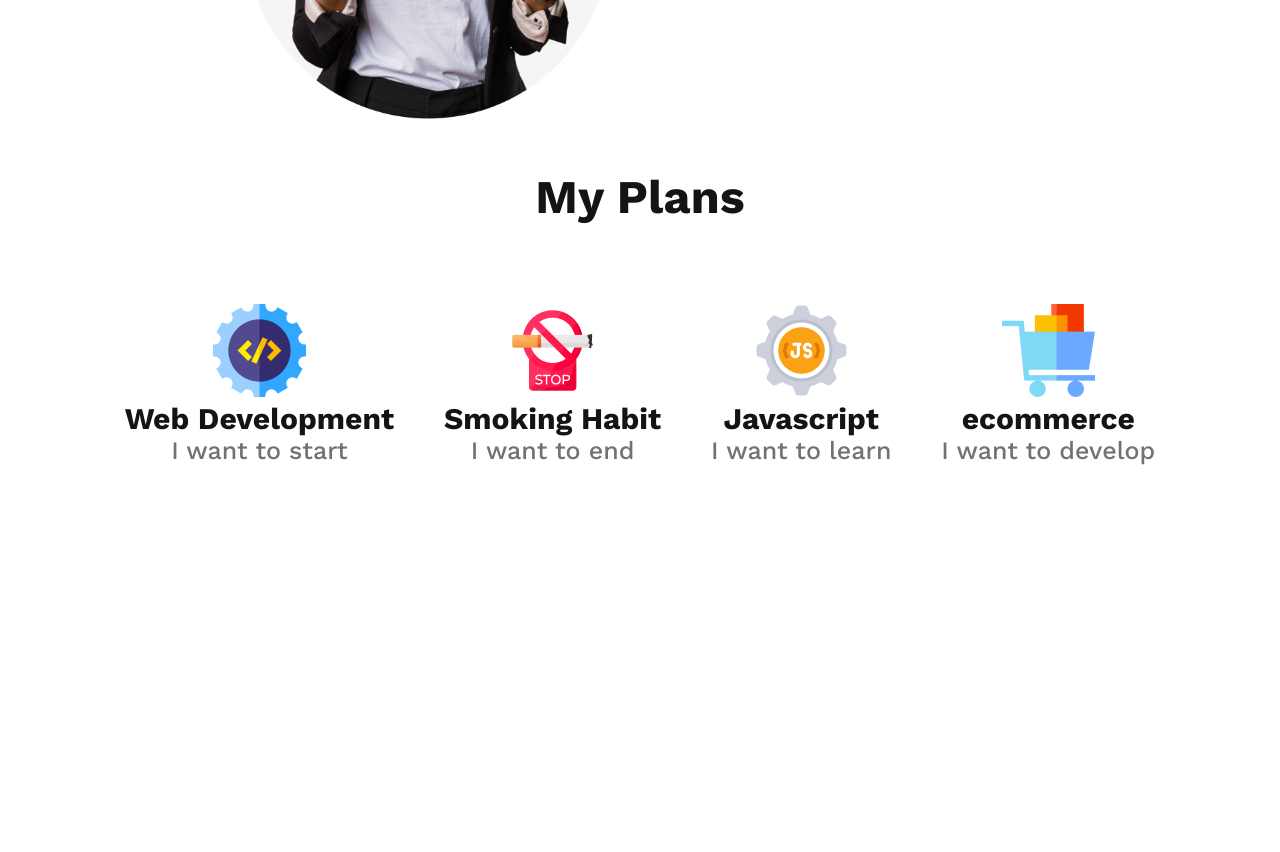
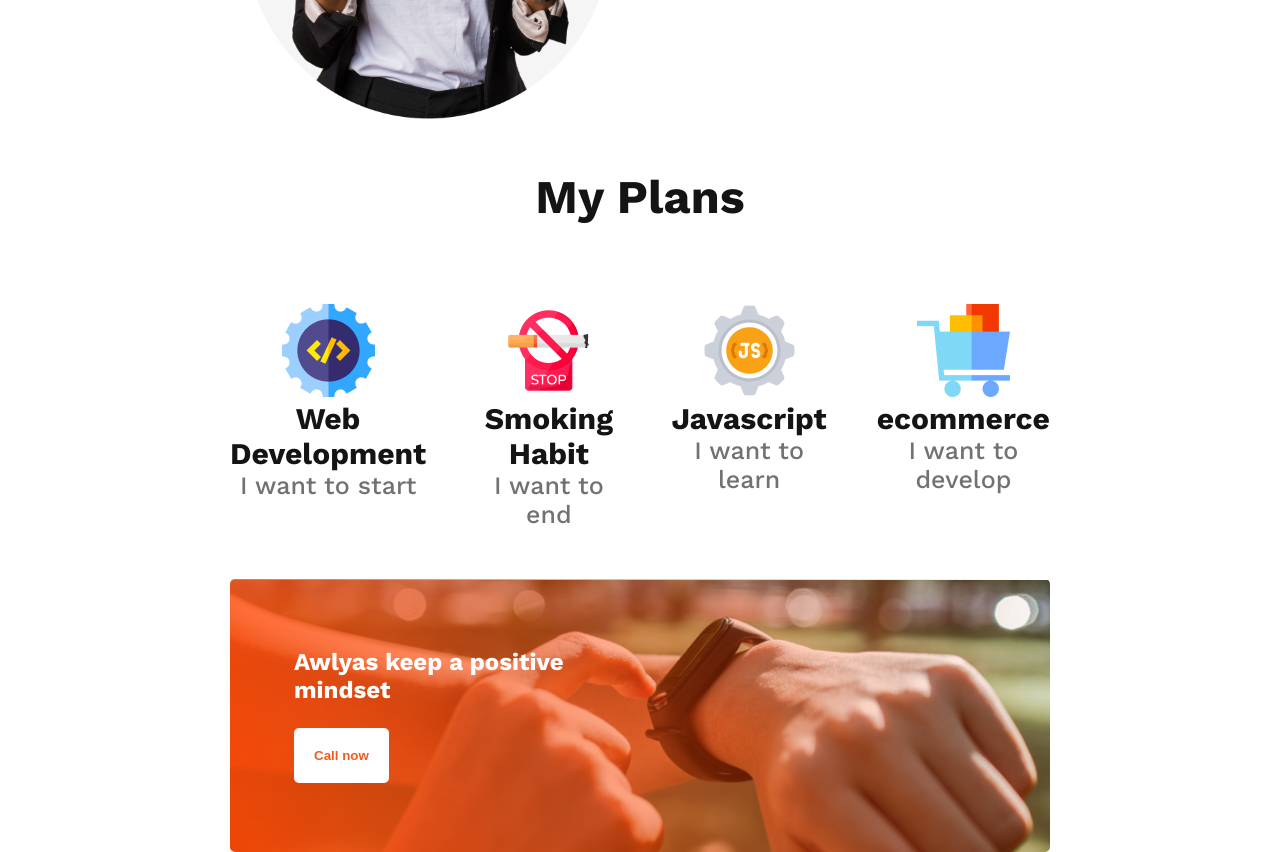
Before and after one commit to AsifaJahanSafa/belive_repository, a plain HTML site: page index.html in a window 1280 px wide. Shown: the part 1305-2157 px from the top of the page. Before the commit the page ends 1820 px from the top, so only its background shows below. Drawn offline with nearby package versions, Linux system fonts and the light colour scheme.

Commit message:
added the mindset full section

```diff
--- a/index.html
+++ b/index.html
@@ -65,6 +65,10 @@
               <p>I want to develop</p>
           </div>
         </div>
+      </section >
+      <section class="positivemind-set">
+        <h3 class="positivemind-set-title">Awlyas keep a positive mindset</h3>
+        <button id="call-btn" class="primary-button">Call now</button>
       </section>
   </main>
   <footer></footer>
--- a/styles/style.css
+++ b/styles/style.css
@@ -95,6 +95,7 @@ margin:0}
        ;
        flex-direction: column;
        padding: 50px 0px;
+       margin:0 230px;
    }
 
    .planes-container{
@@ -124,9 +125,39 @@ margin:0}
     text-align: center;
     font-size: 25px;
     font-weight: 500;
+}
+
+
+/* positivemind-set */
+
+.positivemind-set{
+    background-image:linear-gradient(65deg,rgba(255, 68, 0, 0.903),rgba(255, 255, 255, 0.018)),url('../images/watch.png');
+    background-position:center;
+    background-size: cover;
+    background-repeat: no-repeat;
+    max-width: 800px;
+    max-height:200px;
+   margin:0 230px;
+   padding:69px 400px 69px  64px;
+   border-radius:5px
+}
 
 
 
+.positivemind-set-title{
+    color: #FFF;
+    font-size: 24px;
+    font-weight: 700;
+    max-width:800px;
+    max-height: 300px;
+    margin-bottom: 24px;
 
 
-   }
+}
+
+#call-btn{
+    background-color: white;
+    color:#F15B22;
+    padding: 20px;
+    font-weight: 700;
+}
```
